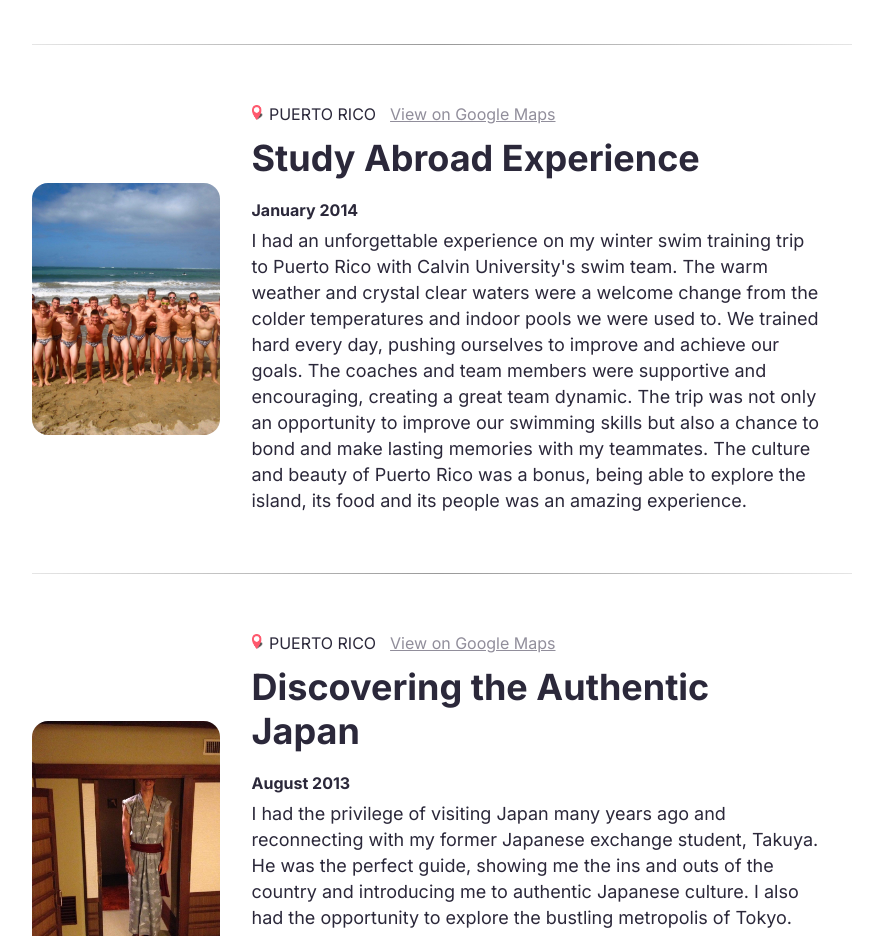
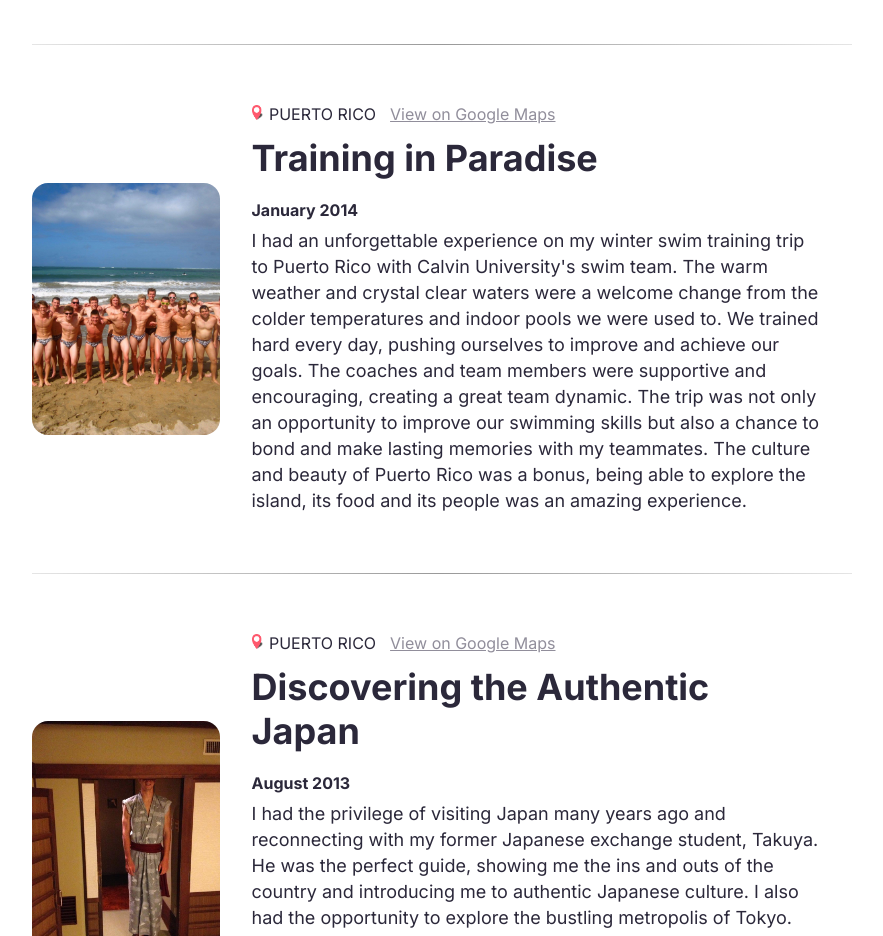
Before and after one commit to anonymous-a-rod/TravelJournal, a React (Create React App) app: page / in a window 1280 px wide. Shown: the part 2620-3556 px from the top of the page, without its empty margins (198-1081 px from the left). Built offline with nearby package versions, Linux system fonts and the light colour scheme.

Commit message:
Update data.js

```diff
--- a/src/data.js
+++ b/src/data.js
@@ -59,7 +59,7 @@ const data = [{
     img: "./assets/puerto-rico.jpg",
     googleHref: "https://www.google.com/maps/place/San+Jos%C3%A9,+San+Juan,+00923,+Puerto+Rico/@18.3969577,-66.0348735,12.56z/data=!4m5!3m4!1s0x8c036617bdfa15eb:0x97da39deea3c019f!8m2!3d18.4180025!4d-66.0329433",
     country: "puerto rico",
-    title: "Study Abroad Experience",
+    title: "Training in Paradise",
     date: "January 2014",
     description: "I had an unforgettable experience on my winter swim training trip to Puerto Rico with Calvin University's swim team. The warm weather and crystal clear waters were a welcome change from the colder temperatures and indoor pools we were used to. We trained hard every day, pushing ourselves to improve and achieve our goals. The coaches and team members were supportive and encouraging, creating a great team dynamic. The trip was not only an opportunity to improve our swimming skills but also a chance to bond and make lasting memories with my teammates. The culture and beauty of Puerto Rico was a bonus, being able to explore the island, its food and its people was an amazing experience."
 },
```
